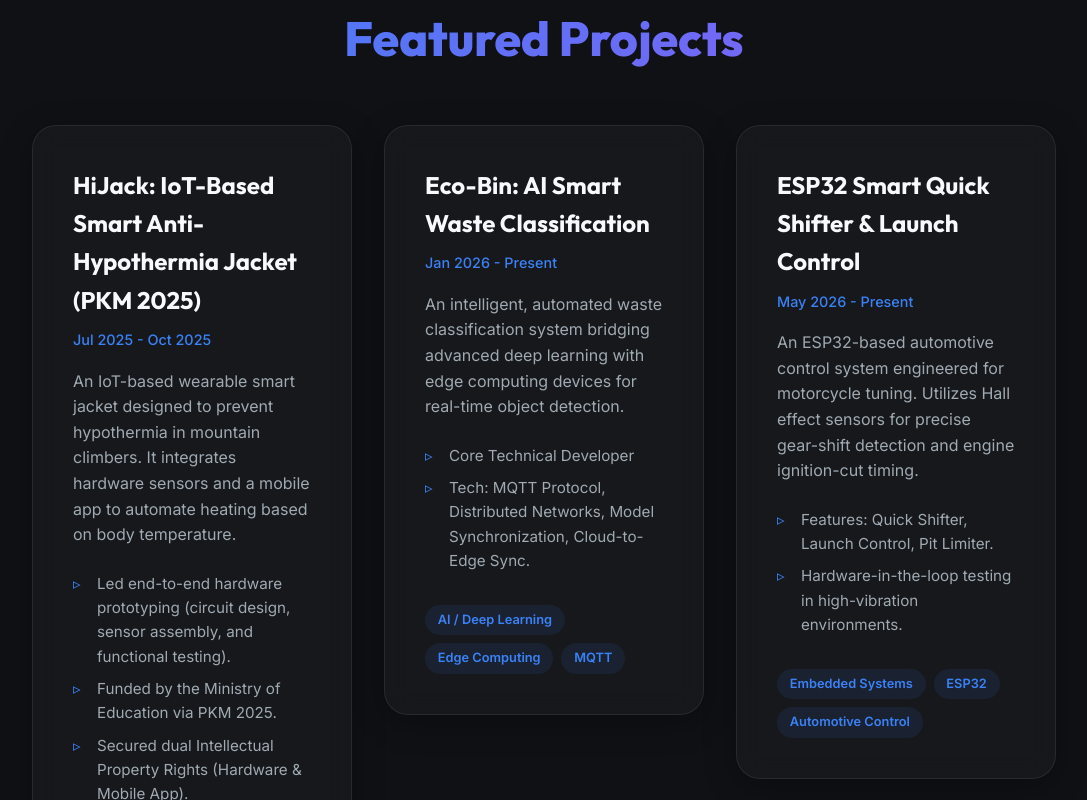
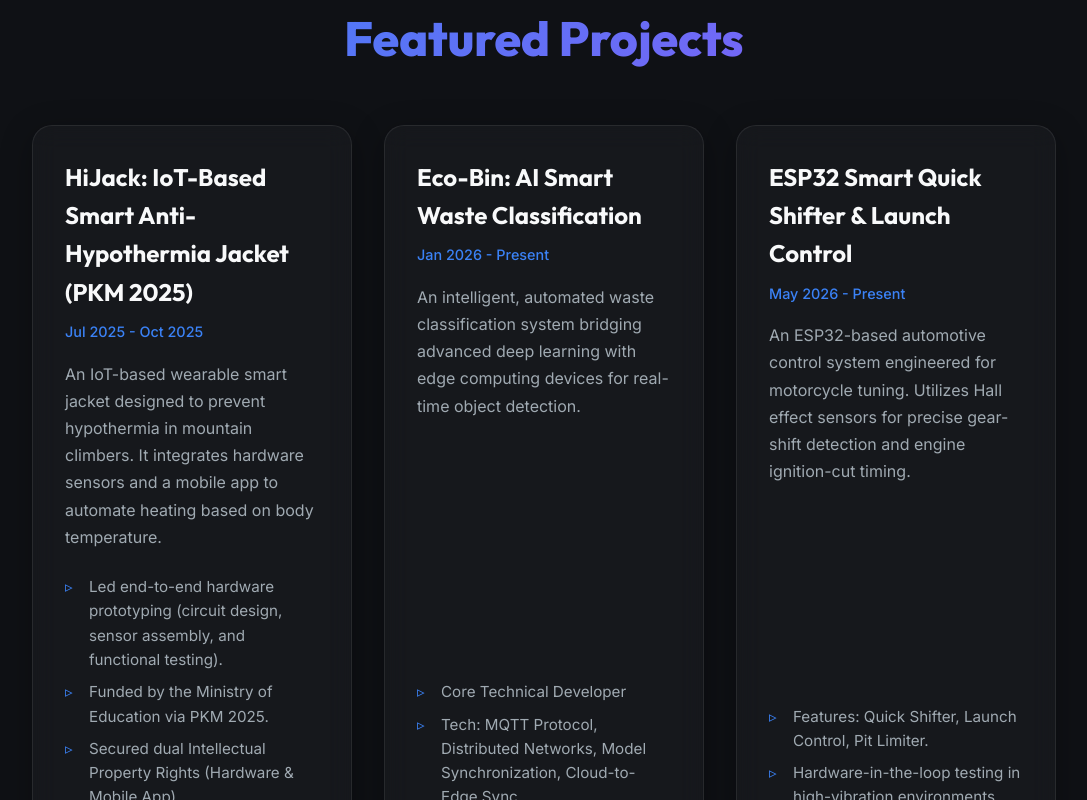
Before and after one commit to syahrilTGR/portfolio-next, a Next.js app: page / in a window 1280 px wide. Shown: the part 1660-2460 px from the top of the page, without its empty margins (96-1183 px from the left). Built offline with nearby package versions, Linux system fonts and the light colour scheme.

Commit message:
design: equal-height project cards with stretch alignment and accent border reveal

```diff
--- a/app/components/ProjectCard.module.css
+++ b/app/components/ProjectCard.module.css
@@ -1,24 +1,36 @@
 @import "../globals.css";
 
-.projectsGrid {
-    display: grid;
-    grid-template-columns: repeat(auto-fit, minmax(320px, 1fr));
-    gap: 2rem;
-    align-items: start;
+.projectCard {
+    padding: 2rem;
+    border-radius: 20px;
+    transition: transform 0.3s ease, box-shadow 0.3s ease, border-color 0.3s ease;
+    display: flex;
+    flex-direction: column;
+    min-height: 100%;
+    position: relative;
+    overflow: hidden;
 }
 
-.projectCard {
-    padding: 2.5rem;
-    border-radius: 24px;
-    transition: transform 0.3s ease, box-shadow 0.3s ease;
-    display: flex;
-    flex-direction: column;
+.projectCard::before {
+    content: '';
+    position: absolute;
+    top: 0;
+    left: 0;
+    right: 0;
+    height: 3px;
+    background: var(--accent-gradient);
+    opacity: 0;
+    transition: opacity 0.3s ease;
 }
 
 .projectCard:hover {
-    transform: translateY(-10px);
-    box-shadow: 0 15px 40px rgba(0, 0, 0, 0.5);
-    border-color: rgba(59, 130, 246, 0.3);
+    transform: translateY(-8px);
+    box-shadow: 0 20px 40px rgba(0, 0, 0, 0.4);
+    border-color: rgba(59, 130, 246, 0.4);
+}
+
+.projectCard:hover::before {
+    opacity: 1;
 }
 
 .projectHeader {
@@ -42,6 +54,7 @@
     color: var(--text-secondary);
     margin-bottom: 1.5rem;
     flex-grow: 1;
+    line-height: 1.7;
 }
 
 .projectHighlights {
--- a/app/page.module.css
+++ b/app/page.module.css
@@ -29,7 +29,7 @@
     display: grid;
     grid-template-columns: repeat(auto-fit, minmax(320px, 1fr));
     gap: 2rem;
-    align-items: start;
+    align-items: stretch;
 }
 
 /* Contact Section */
```
